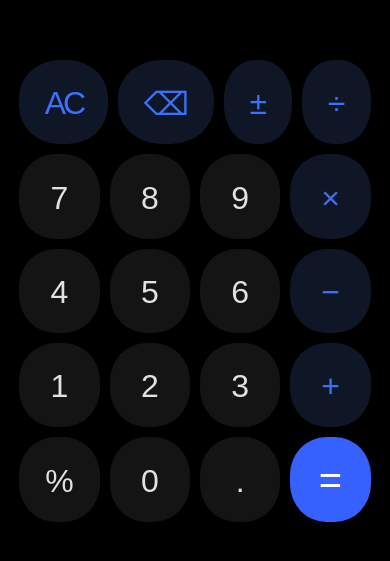
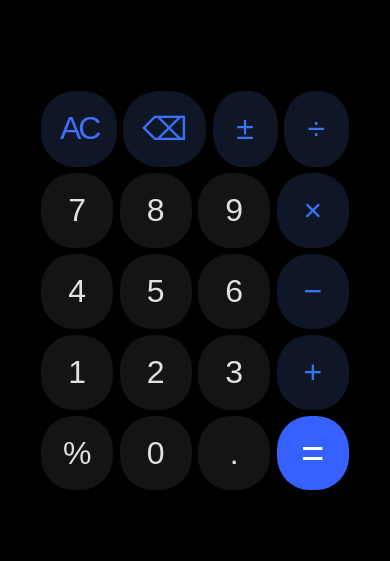
Before and after one commit to QB3-11/qb3-11.github.io, a plain HTML site: page projects/odin/Calculator/index.html in a window 390 px wide. Shown: the part 179-740 px from the top of the page. Drawn offline with Linux system fonts and the light colour scheme.

Commit message:
Fix mobile scaling

```diff
--- a/projects/odin/Calculator/style.css
+++ b/projects/odin/Calculator/style.css
@@ -36,13 +36,12 @@ body {
 }
 
 .button {
-	flex: 1 1 2vh;
-	padding: 3vh;
-	margin: 5px;
+	flex: 1 1 2rem;
+	padding: 6%;
+	margin: 1%;
 	border-radius: 45%;
 	border: 0px solid;
 
-	max-height: 10vh;
 	font-size: 2em;
 	background-color: #141414;
 	color: #E1E1E1;
@@ -54,6 +53,9 @@ body {
 	background-color: #0F1726;
 	color: #3C71FC;
 }
+.borderButtons:focus {
+	background-color: #0F1750;
+}
 .equal {
 	background-color: #3661FF;
 	color: #FFFFFF;
@@ -61,3 +63,6 @@ body {
 	font-size: 2.5em;
 	line-height: 0.2;
 }
+.equal:focus {
+	background-color: #3C11FC;
+}
```
